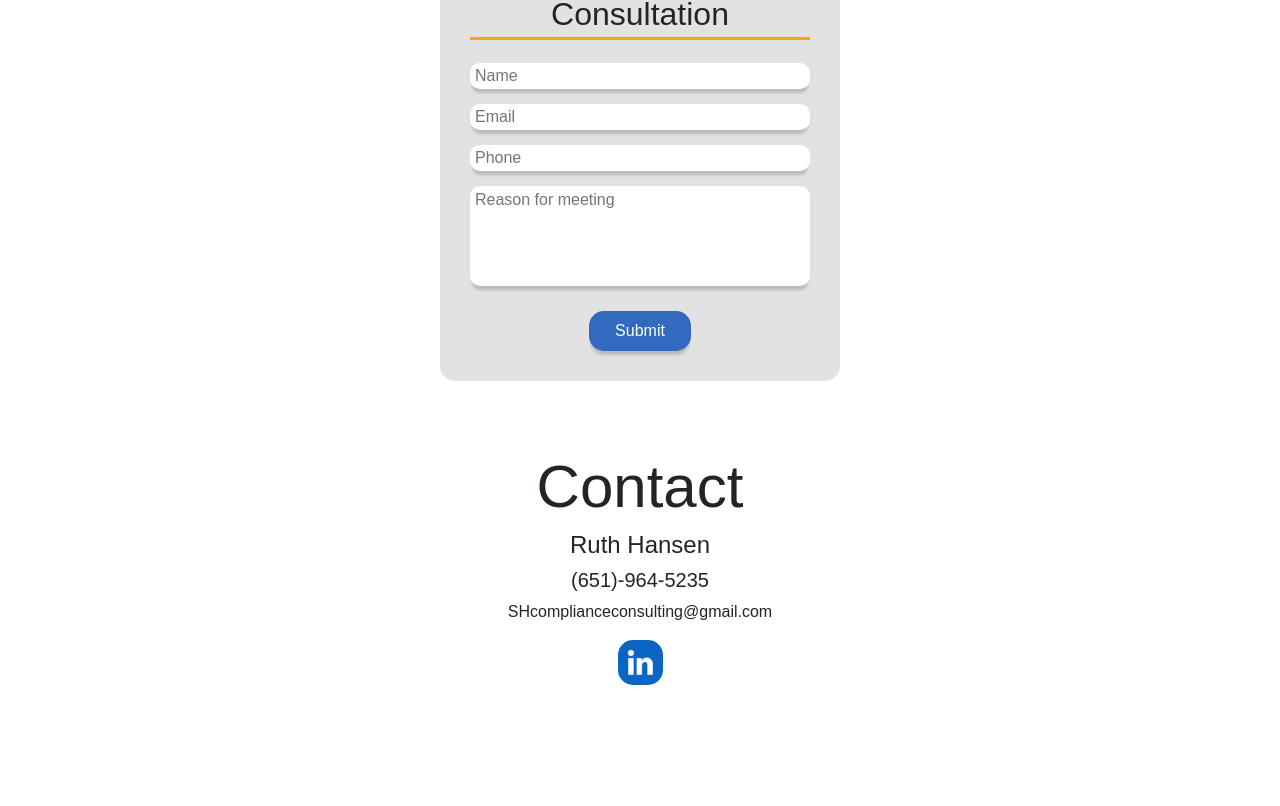
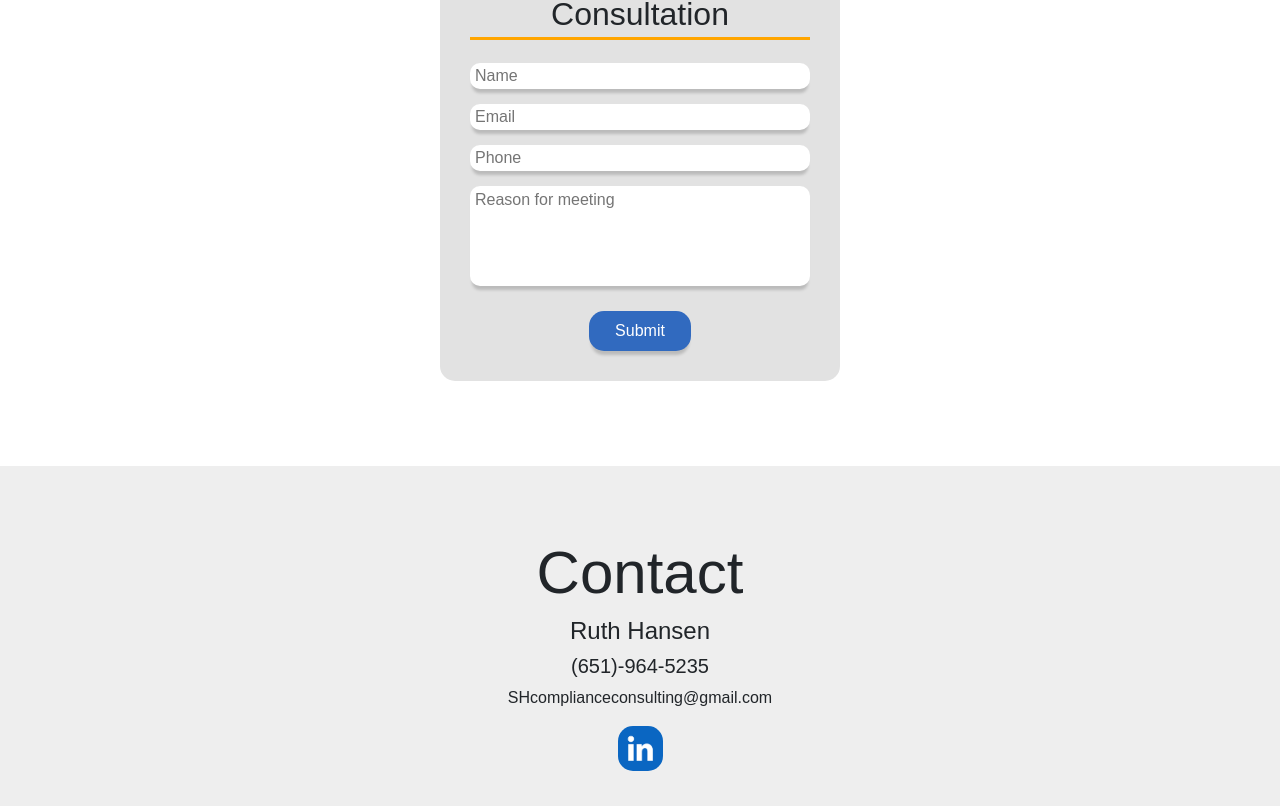
Before and after one commit to bsmrdel101/sh-service-consulting, a React (Create React App) app: page /#/home in a window 1280 px wide. Shown: the part 1821-2627 px from the top of the page. Before the commit the page ends 2506 px from the top, so only its background shows below. Built offline with nearby package versions, Linux system fonts and the light colour scheme; no server answers.

Commit message:
moved contact to the bottom section

```diff
--- a/src/components/Contact/Contact.css
+++ b/src/components/Contact/Contact.css
@@ -1,5 +1,8 @@
 .contact-container {
-    margin-left: 20%;
+    margin-top: 85px;
+    padding-top: 1px;
+    padding-bottom: 35px;
+    background-color: rgb(238, 238, 238);
 }
 
 .contact-icon {
--- a/src/components/HomePage/HomePage.jsx
+++ b/src/components/HomePage/HomePage.jsx
@@ -16,7 +16,9 @@ function HomePage() {
                 <About />
             </section>
             <ScheduleForm />
-            <Contact />
+            <section className='contact-container'>
+                <Contact />
+            </section>
         </>
     );
 }
```
